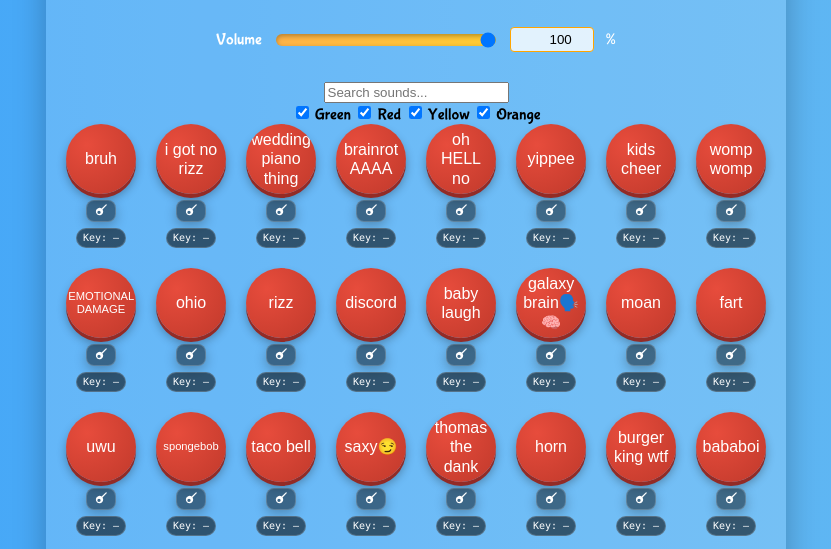
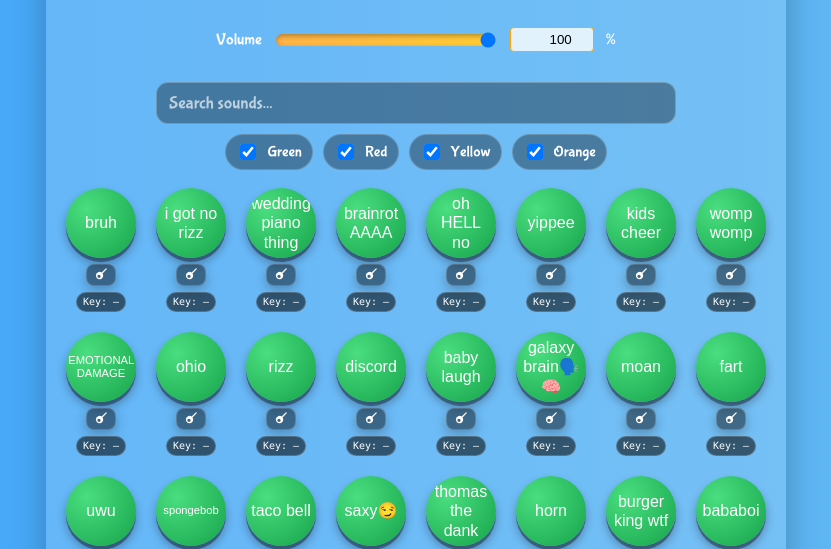
Before and after one commit to GlitchandGo/soundboard, a plain HTML site: page index.html in a window 1280 px wide. Shown: the part 182-731 px from the top of the page, without its empty margins (224-1055 px from the left). Drawn offline with Linux system fonts and the light colour scheme.

Commit message:
Update styles.css

```diff
--- a/styles.css
+++ b/styles.css
@@ -127,6 +127,50 @@ h1 {
   text-align: right;
 }
 
+/* Search + filter */
+.search-filter {
+  width: 100%;
+  max-width: 520px;
+  margin: 0 auto 18px;
+  display: flex;
+  flex-direction: column;
+  gap: 10px;
+}
+#search {
+  width: 100%;
+  padding: 10px 12px;
+  border-radius: 12px;
+  border: 1px solid rgba(255,255,255,0.25);
+  background: rgba(0,0,0,0.35);
+  color: #fff;
+  outline: none;
+  font-family: 'Bubblegum Sans', cursive;
+  font-size: 1.1rem;
+}
+#search::placeholder { color: rgba(255,255,255,0.65); }
+.filter-row {
+  display: flex;
+  flex-wrap: wrap;
+  gap: 10px;
+  justify-content: center;
+}
+.filter-chip {
+  display: inline-flex;
+  align-items: center;
+  gap: 8px;
+  padding: 6px 10px;
+  border-radius: 999px;
+  background: rgba(0,0,0,0.35);
+  border: 1px solid rgba(255,255,255,0.18);
+  color: #fff;
+  font-size: 0.95rem;
+  user-select: none;
+}
+.filter-chip input {
+  width: 16px;
+  height: 16px;
+}
+
 /* Button grid */
 .buttons {
   display: grid;
@@ -140,14 +184,13 @@ h1 {
   position: relative;
   width: 70px;
   height: 70px;
-  background: radial-gradient(circle at 30% 30%, #e74c3c, #c0392b);
   border: none;
   border-radius: 50%;
   color: #fff;
   font-size: 1rem;
   cursor: pointer;
   box-shadow:
-    0 4px #932b26,
+    0 4px rgba(0,0,0,0.35),
     0 6px 10px rgba(0, 0, 0, 0.3);
   overflow: hidden;
   transition: transform 0.1s ease, box-shadow 0.1s ease;
@@ -158,10 +201,27 @@ h1 {
   padding: 5px;
   line-height: 1.2;
 }
+
+/* Default color is GREEN */
+.sound-button {
+  background: radial-gradient(circle at 30% 30%, #4ade80, #16a34a);
+}
+.sound-button[data-color="red"] {
+  background: radial-gradient(circle at 30% 30%, #fb7185, #e11d48);
+}
+.sound-button[data-color="yellow"] {
+  background: radial-gradient(circle at 30% 30%, #fde047, #f59e0b);
+  color: #1a1300;
+}
+.sound-button[data-color="orange"] {
+  background: radial-gradient(circle at 30% 30%, #fdba74, #f97316);
+  color: #1a1300;
+}
+
 .sound-button:active {
   transform: translateY(4px);
   box-shadow:
-    0 2px #932b26,
+    0 2px rgba(0,0,0,0.35),
     0 4px 6px rgba(0, 0, 0, 0.3);
 }
 .sound-button::before {
@@ -235,6 +295,11 @@ h1 {
   user-select: none;
 }
 
+/* Hide filtered-out buttons (we'll toggle .hidden via JS) */
+.sound-item.hidden {
+  display: none;
+}
+
 /* Mode controls between buttons and footer */
 .mode-bar {
   margin: 30px 0 20px;
```
